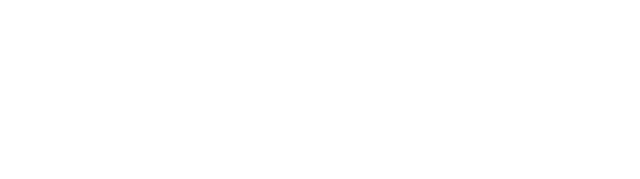
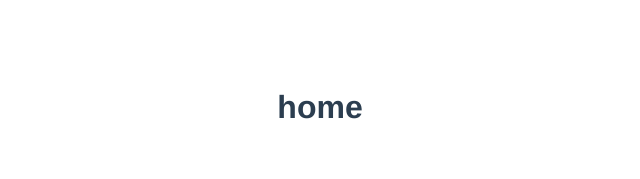
Before and after one commit to gokalpgursoy/bynotask, a Vue app: page / in a window 1280 px wide. Shown: the top 179 px of the page, without its empty margins (320-960 px from the left). Built offline with nearby package versions, Linux system fonts and the light colour scheme.

Commit message:
Default route added.

```diff
--- a/src/router/index.ts
+++ b/src/router/index.ts
@@ -11,6 +11,7 @@ const routes = [
     component: Home,
     // component: () => import(/* webpackChunkName: "about" */ '../views/Home.vue')
   },
+  { path: '*', redirect: '/' },
 ]
 
 const router = new VueRouter({
--- a/src/views/Home.vue
+++ b/src/views/Home.vue
@@ -1,5 +1,6 @@
 <template>
   <div class="home">
+    <h1>home</h1>
   </div>
 </template>
 
```
